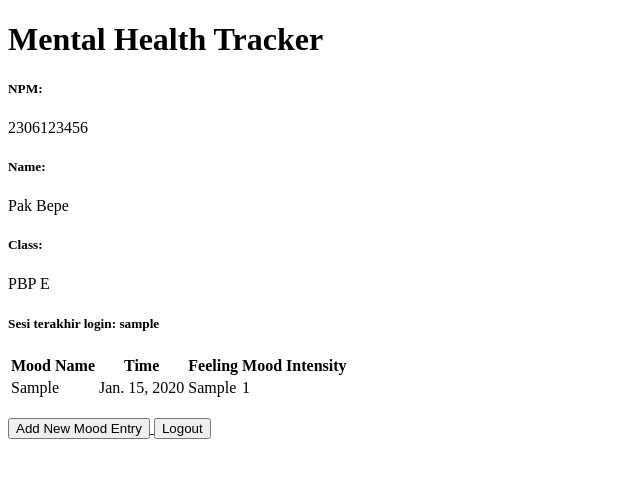
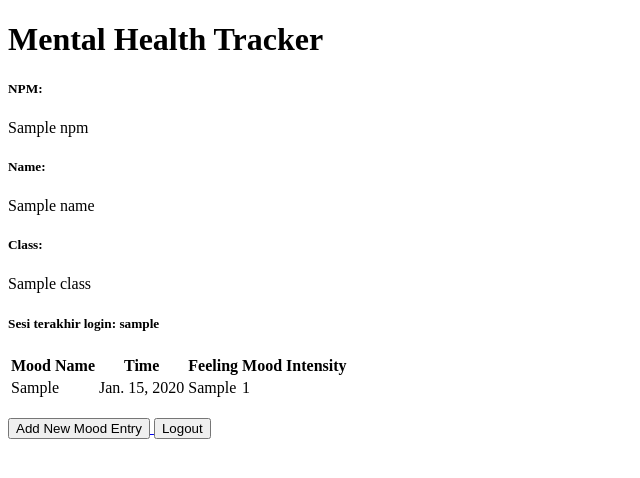
Before and after one commit to nelil21/mental-health-tracker, a Django app: template main/templates/main.html in a window 1280 px wide. Shown: the top 478 px of the page, without its empty margins (0-640 px from the left). Run offline with Django 5.2, Linux system fonts and the light colour scheme; tables that the repository leaves empty hold one stand-in row (values such as "Sample post"); the template is opened without the code that fills it: values that come from a table or form of the project are taken from there, most other values are stand-ins (such as "Sample title", 1, 10 or a date in 2020).

Commit message:
memperbaiki kesalahan

```diff
--- a/main/templates/main.html
+++ b/main/templates/main.html
@@ -3,11 +3,11 @@
 <h1>Mental Health Tracker</h1>
 
 <h5>NPM: </h5>
-<p>2306123456</p> <!-- Ubah sesuai dengan npm kamu -->
+<p>{{ npm }}</p> <!-- Ubah sesuai dengan npm kamu -->
 <h5>Name: </h5>
-<p>Pak Bepe</p> <!-- Ubah sesuai dengan nama kamu -->
+<p>{{ name }}</p> <!-- Ubah sesuai dengan nama kamu -->
 <h5>Class: </h5>
-<p>PBP E</p>
+<p>{{ class }}</p>
 <h5>Sesi terakhir login: {{ last_login }}</h5>
 {% if not mood_entries %}
 <p>Belum ada data mood pada mental health tracker.</p>
```
